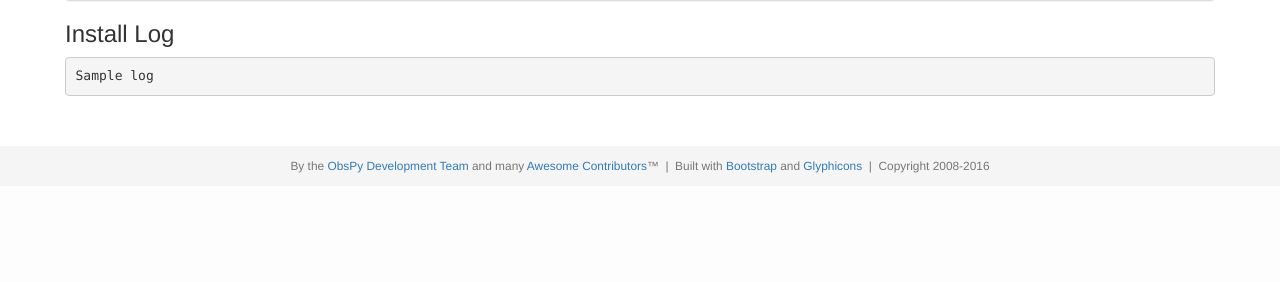
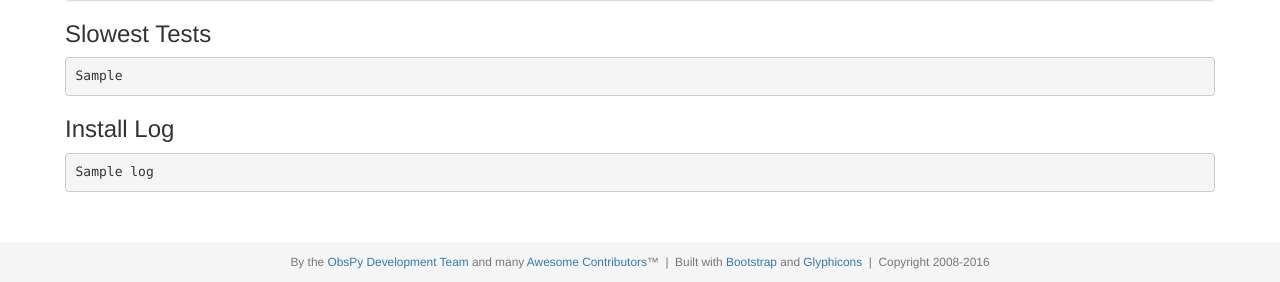
Before and after one commit to obspy/reporter, a Django app: template src/reporter/core/templates/report.html in a window 1280 px wide. Shown: the part 1006-1288 px from the top of the page. Before the commit the page ends 1179 px from the top, so only its background shows below. Run offline with Django 3.2, Linux system fonts and the light colour scheme; the template is opened without the code that fills it: most values are stand-ins (such as "Sample title", 1, 10 or a date in 2020); some libraries are stand-ins or nearby versions.

Commit message:
show slowest tests in reports

```diff
--- a/src/reporter/core/templates/report.html
+++ b/src/reporter/core/templates/report.html
@@ -180,6 +180,11 @@
 </div>
 {% endif %}
 
+{% if slowest_tests %}
+<h3>Slowest Tests</h3>
+<pre>{{ slowest_tests }}</pre>
+{% endif %}
+
 {% if log %}
 <h3>Install Log</h3>
 <pre>{{ log }}</pre>
--- a/src/reporter/core/views.py
+++ b/src/reporter/core/views.py
@@ -209,6 +209,11 @@ def report_html(request, pk):
                     for i in root.find('dependencies').getchildren()])
     else:
         dependencies = []
+    # slowest tests
+    if root.find('slowest_tests'):
+        slowest_tests = root.find('slowest_tests').getchildren()
+    else:
+        slowest_tests = []
     # modules
     if root.find('obspy'):
         temp = \
@@ -296,6 +301,7 @@ def report_html(request, pk):
         'modules': modules,
         'tracebacks': tracebacks,
         'log': log,
+        'slowest_tests': slowest_tests,
     }
     return render_to_response("report.html", options, RequestContext(request))
 
```
